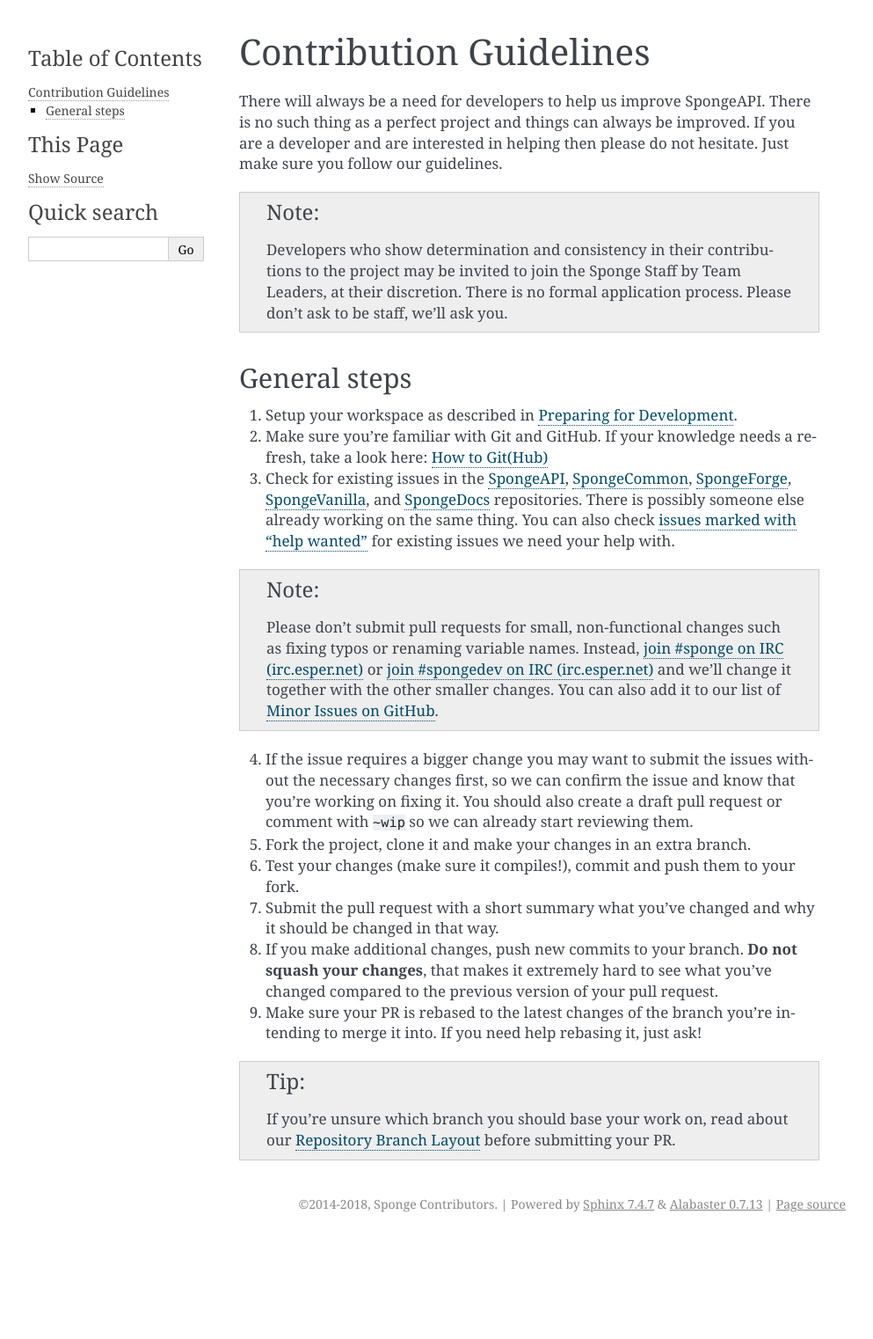
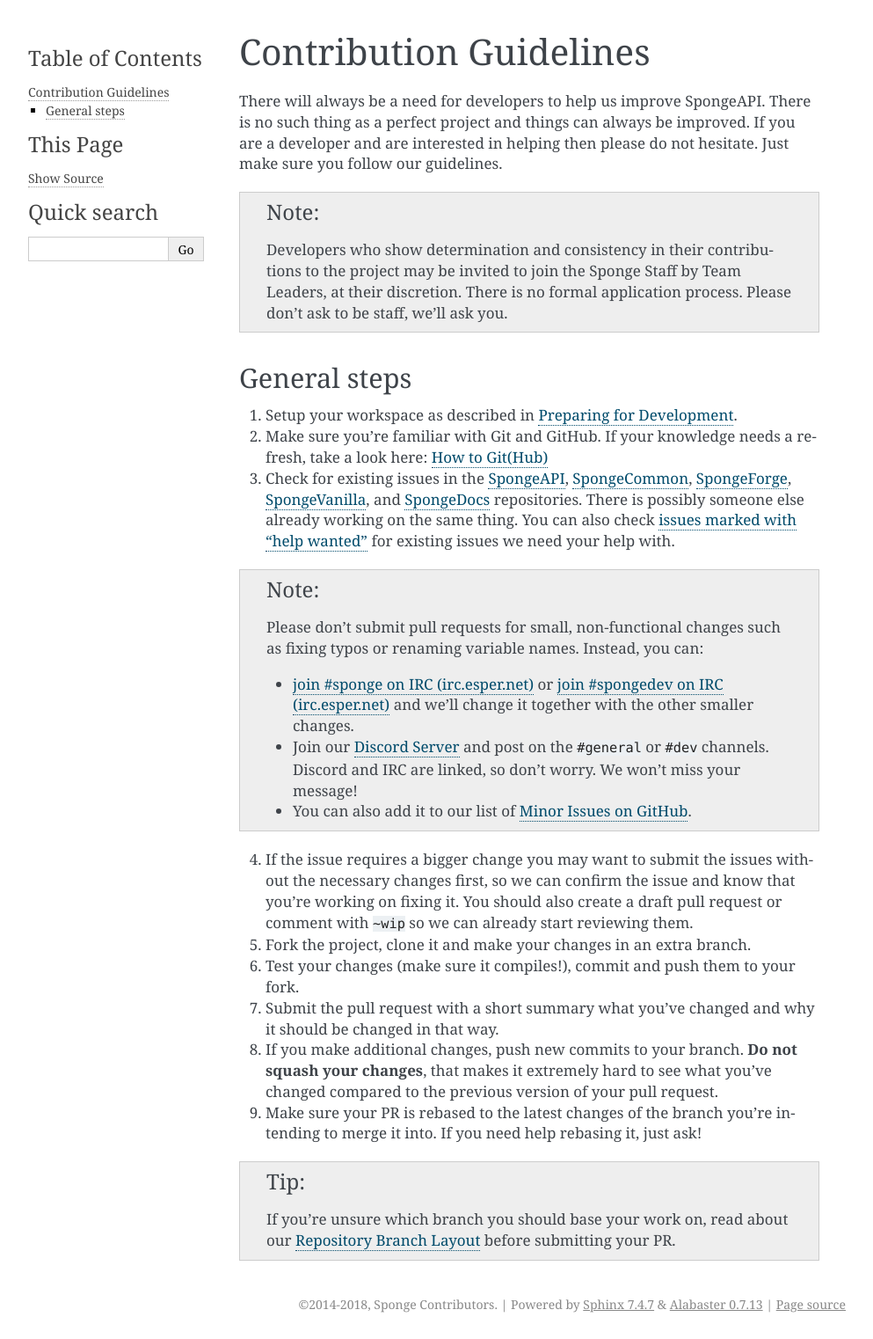
Before and after one commit to SpongePowered/SpongeDocs, a Sphinx documentation site: the page built from source/contributing/guidelines.rst, in a window 1280 px wide. Shown: the whole page at 88% size, without its empty margins (148-1141 px from the left). Built offline with Sphinx 7.4.7, drawn with Linux system fonts in a browser that asks for light colours; pages that are not in the unit, such as notebooks, are missing from menus; before the commit the page ends 1408 px from its top, so only the background shows below that.

Commit message:
Add Discord reference to Contributing pages

```diff
--- a/source/contributing/guidelines.rst
+++ b/source/contributing/guidelines.rst
@@ -29,10 +29,17 @@
 
 .. note::
     Please don't submit pull requests for small, non-functional changes such as fixing typos or renaming variable names.
-    Instead, `join #sponge on IRC (irc.esper.net) <https://webchat.esper.net/?channels=sponge>`_ or
-    `join #spongedev on IRC (irc.esper.net) <https://webchat.esper.net/?channels=spongedev>`_ and we'll change it
-    together with the other smaller changes. You can also add it to our list of
-    `Minor Issues on GitHub <https://github.com/search?q=org%3ASpongePowered+Ongoing+Minor+Issue+List&type=Issues>`_.
+    Instead, you can:
+
+    * `join #sponge on IRC (irc.esper.net) <https://webchat.esper.net/?channels=sponge>`_ or
+      `join #spongedev on IRC (irc.esper.net) <https://webchat.esper.net/?channels=spongedev>`_
+      and we'll change it together with the other smaller changes.
+
+    * Join our `Discord Server <https://discord.gg/PtaGRAs>`_ and post on the ``#general`` or ``#dev`` channels.
+      Discord and IRC are linked, so don't worry. We won't miss your message!
+
+    * You can also add it to our list of
+      `Minor Issues on GitHub <https://github.com/search?q=org%3ASpongePowered+Ongoing+Minor+Issue+List&type=Issues>`_.
 
 4. If the issue requires a bigger change you may want to submit the issues without the necessary changes first, so we
    can confirm the issue and know that you're working on fixing it. You should also create a draft pull
```
Also changed, not shown: source/contributing/spongedocs.rst (+7 -3 lines).
